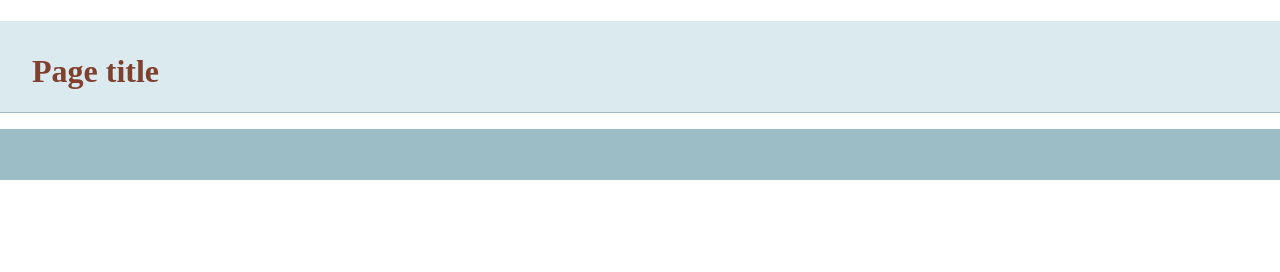
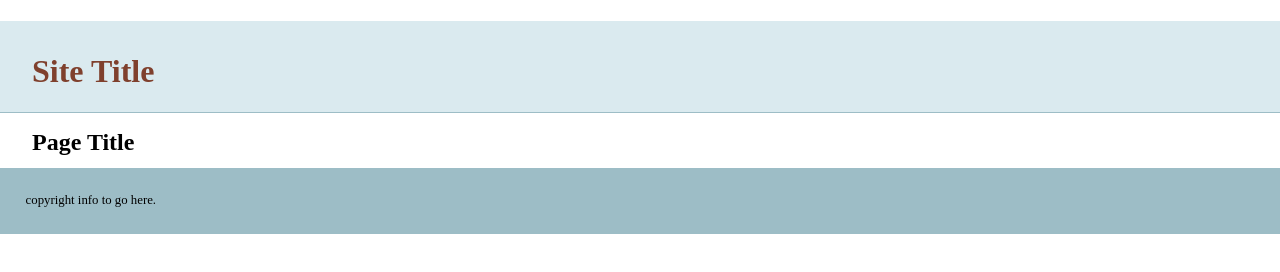
Before and after one commit to BrandiBQ/git-basics, a plain HTML site: page index.html in a window 1280 px wide. Drawn offline with nearby package versions, Linux system fonts and the light colour scheme.

Commit message:
added more info to template

```diff
--- a/index.html
+++ b/index.html
@@ -14,13 +14,14 @@
     </head>
     <body>
     <header>
-	<h1>Page title</h1>
+	<h1>Site Title</h1>
     </header>
     <nav id="pageNav">
     </nav>
     <main>
+        <h2>Page Title</h2>
     </main>
-    <footer>
+    <footer>copyright info to go here.
     </footer>
         <script>
 //use the modernizr load to load up external scripts. This will load the scripts asynchronously, but the order listed matters. Although it will load all scripts in parallel, it will execute them in the order listed
```
